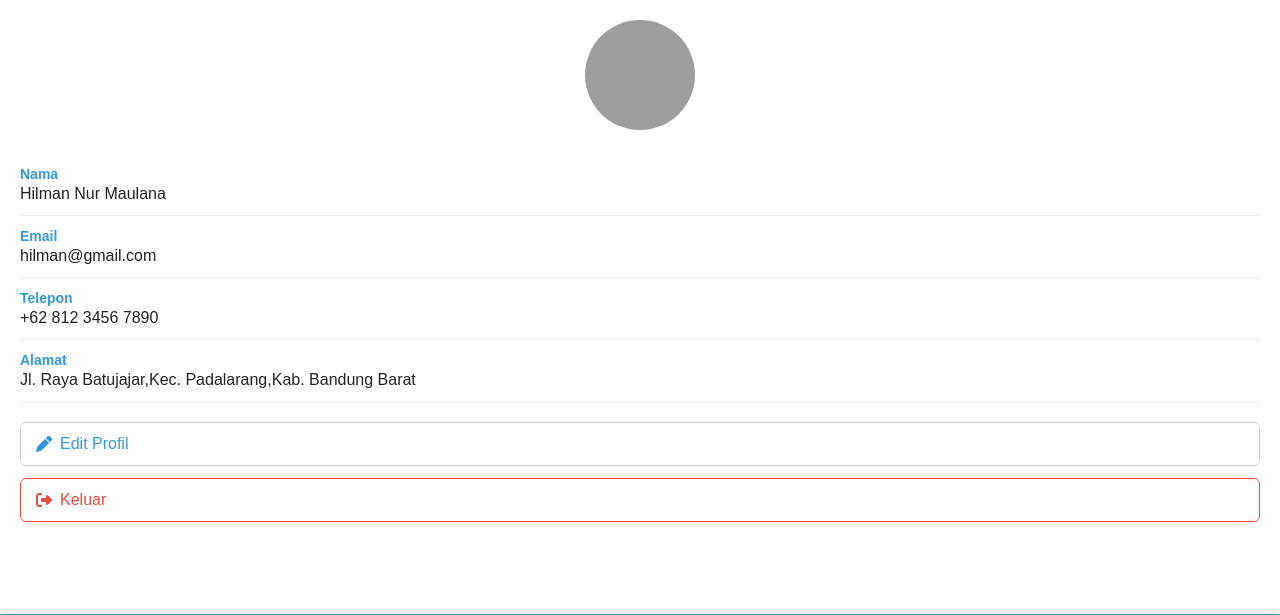
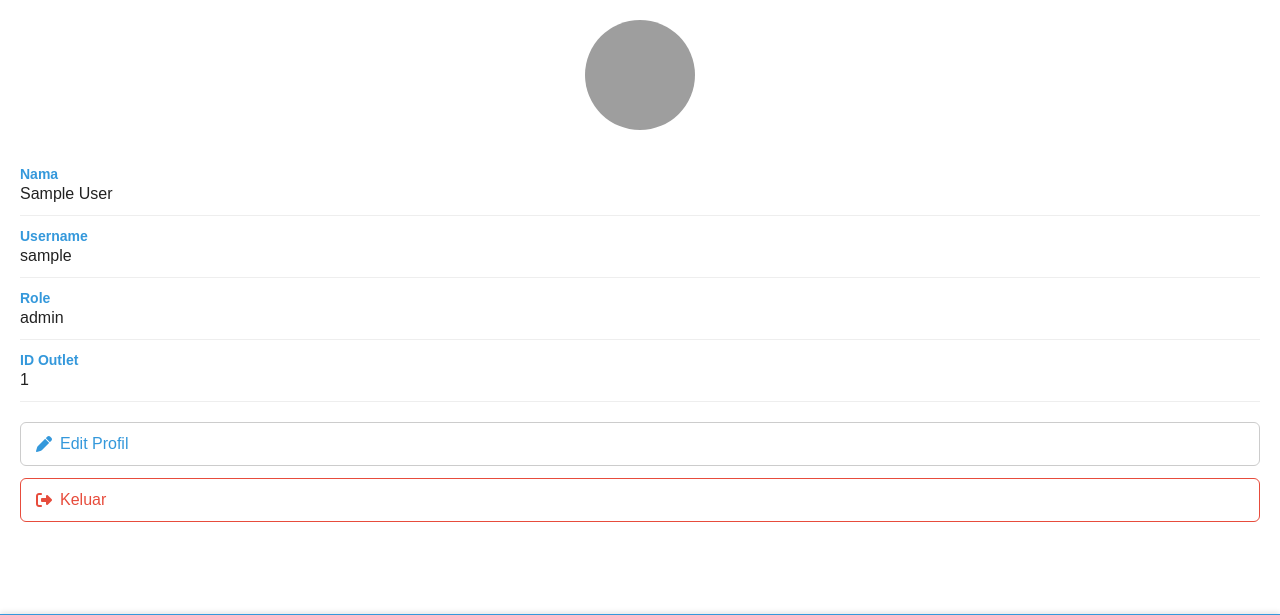
Before and after one commit to RESKY753/Laundry_Project, a PHP site: page /Views/Profil.php in a window 1280 px wide. Shown: the part 108-723 px from the top of the page. Run offline with PHP 8.4, Linux system fonts and the light colour scheme; the visitor is signed in with stand-in values (Sample User, id 1); grey boxes are pictures that could not be loaded.

Commit message:
update bug

```diff
--- a/Views/Profil.php
+++ b/Views/Profil.php
@@ -1,3 +1,15 @@
+<?php
+session_start();
+
+// Cek apakah user sudah login
+if (!isset($_SESSION["id"])) {
+    header("Location: ../index.php");
+    exit;
+}
+?>
+
+
+
 <!DOCTYPE html>
 <html lang="id">
 <head>
@@ -24,26 +36,26 @@
 <div class="profile-info">
   <div class="info-item">
     <strong>Nama</strong>
-    <p>Hilman Nur Maulana</p>
+    <p><?php echo $_SESSION["nama"]; ?></p>
   </div>
   <div class="info-item">
-    <strong>Email</strong>
-    <p>hilman@gmail.com</p>
+    <strong>Username</strong>
+    <p><?php echo $_SESSION["username"]; ?></p>
   </div>
   <div class="info-item">
-    <strong>Telepon</strong>
-    <p>+62 812 3456 7890</p>
+   <strong>Role</strong>
+    <p><?php echo $_SESSION["role"]; ?></p>
   </div>
   <div class="info-item">
-    <strong>Alamat</strong>
-    <p>Jl. Raya Batujajar,Kec. Padalarang,Kab.  Bandung Barat</p>
+    <strong>ID Outlet</strong>
+    <p><?php echo $_SESSION["id_outlet"]; ?></p>
   </div>
 </div>
 
 <!-- AKSI -->
 <div class="profile-actions">
   <button class="btn-action"><i class="fa-solid fa-pen"></i> Edit Profil</button>
-  <button class="btn-action logout"><i class="fa-solid fa-right-from-bracket"></i> Keluar</button>
+  <button class="btn-action logout"><i class="fa-solid fa-right-from-bracket"></i>Keluar</button>
 </div>
 
 <!-- NAVBAR -->
--- a/index.php
+++ b/index.php
@@ -14,11 +14,11 @@
             <form action="Controllers/proses_login_regis.php" method="POST">
                 <h1>Login</h1>
                 <div class="input-box">
-                    <input type="text" name="username" placeholder="Username" required>
+                    <input type="text" name="username" placeholder="Username" required autocomplete="on">
                     <i class='bx bxs-user'></i>
                 </div>
                 <div class="input-box">
-                    <input type="password" name="password" placeholder="Password" required>
+                    <input type="password" name="password" placeholder="Password" required autocomplete="on">
                     <i class='bx bxs-lock-alt'></i>
                 </div>
                 <button type="submit" name="login" class="btn">Login</button>
@@ -32,7 +32,7 @@
         </div>
 
         <div class="form-box register">
-            <form action="../Controllers/proses_login_regis.php" method="POST">
+            <form action="Controllers/proses_login_regis.php" method="POST">
                 <h1>Registration</h1>
                 <div class="input-box">
                     <input type="text" name="nama" placeholder="Nama Lengkap" required>
```
